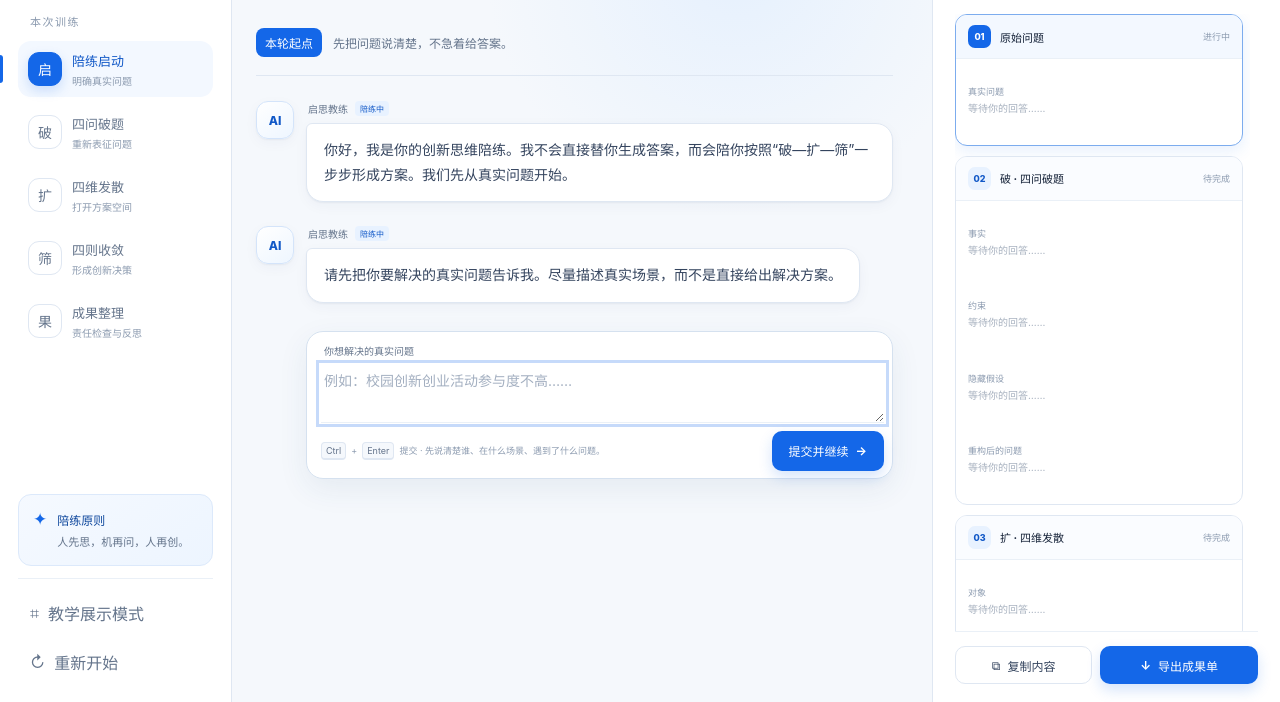
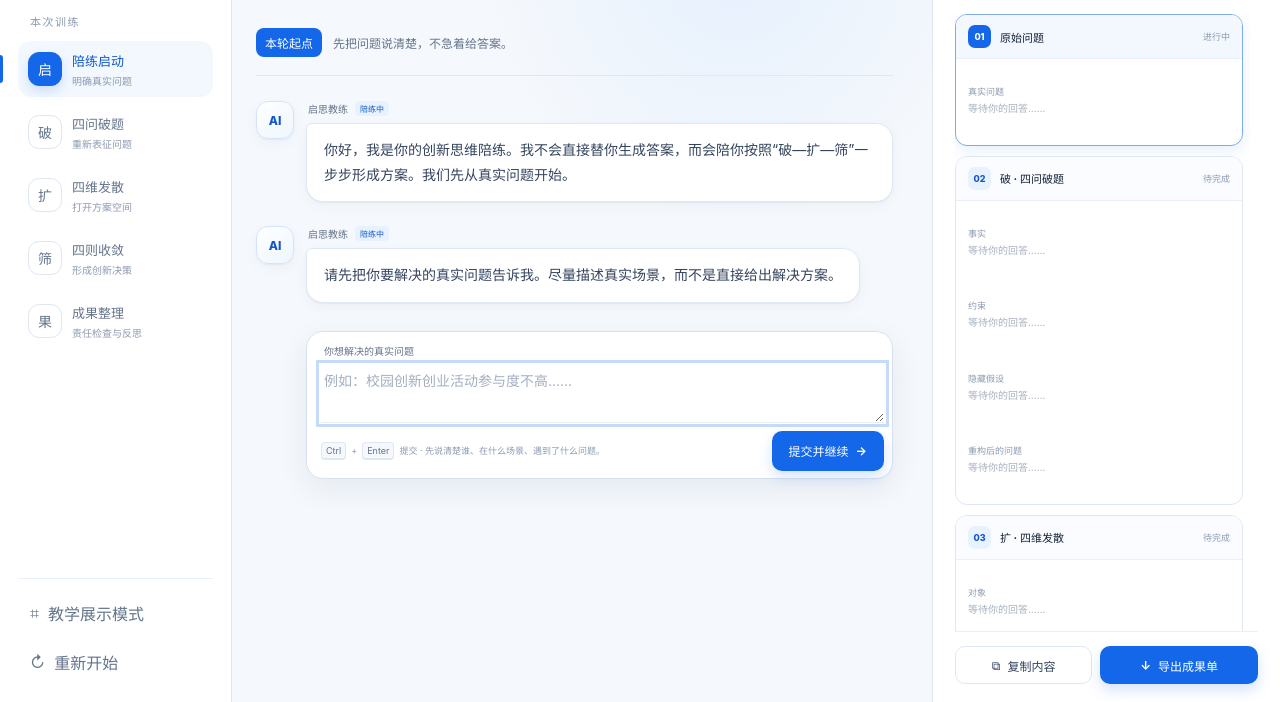
Before and after one commit to imba-ang/mooc_Business_Startup_ChattingAI, a website: page index.html in a window 1280 px wide. Shown: the part 98-800 px from the top of the page. Drawn offline with Linux system fonts and the light colour scheme.

Commit message:
fix: remove coaching principle card

```diff
--- a/index.html
+++ b/index.html
@@ -10,7 +10,7 @@
     <meta name="theme-color" content="#1467e8" />
     <title>启思 · AI 创新陪练</title>
     <link rel="icon" href="./favicon.svg" type="image/svg+xml" />
-    <link rel="stylesheet" href="./styles.css?v=20260822.3" />
+    <link rel="stylesheet" href="./styles.css?v=20260822.4" />
   </head>
   <body>
     <a class="skip-link" href="#workspace">跳到陪练区</a>
@@ -32,14 +32,6 @@
 
         <div class="course-label">本次训练</div>
         <nav class="stage-nav" id="stageNav"></nav>
-
-        <div class="principle-card">
-          <span class="principle-icon" aria-hidden="true">✦</span>
-          <div>
-            <strong>陪练原则</strong>
-            <p>人先思，机再问，人再创。</p>
-          </div>
-        </div>
 
         <div class="sidebar-footer">
           <button class="sidebar-action" id="presentationButton" type="button">
--- a/styles.css
+++ b/styles.css
@@ -243,37 +243,10 @@ a:focus-visible {
   font-weight: 800;
 }
 
-.principle-card {
-  display: flex;
-  gap: 10px;
-  margin-top: auto;
-  padding: 14px;
-  border: 1px solid #dce9fb;
-  border-radius: 13px;
-  background: linear-gradient(145deg, #f5f9ff, #edf5ff);
-}
-
-.principle-icon {
-  color: var(--blue-600);
-  font-size: 17px;
-}
-
-.principle-card strong {
-  color: var(--blue-800);
-  font-size: 12px;
-}
-
-.principle-card p {
-  margin: 5px 0 0;
-  color: var(--ink-500);
-  font-size: 11px;
-  line-height: 1.55;
-}
-
 .sidebar-footer {
   display: grid;
   gap: 5px;
-  margin-top: 12px;
+  margin-top: auto;
   padding-top: 12px;
   border-top: 1px solid var(--line-soft);
 }
```
